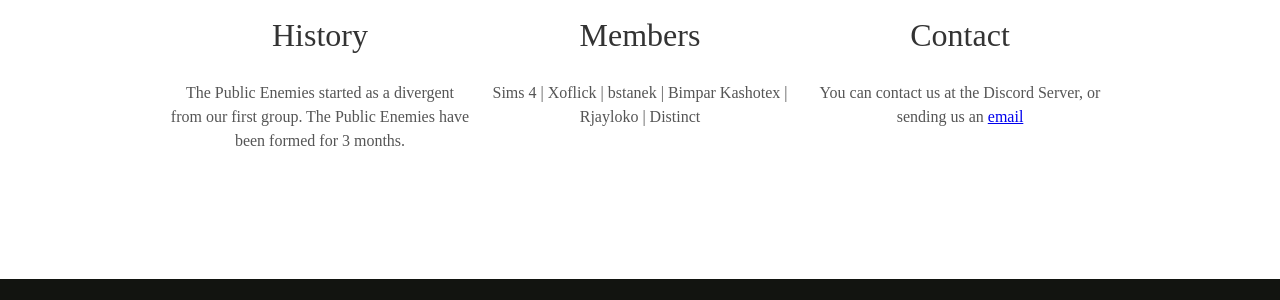
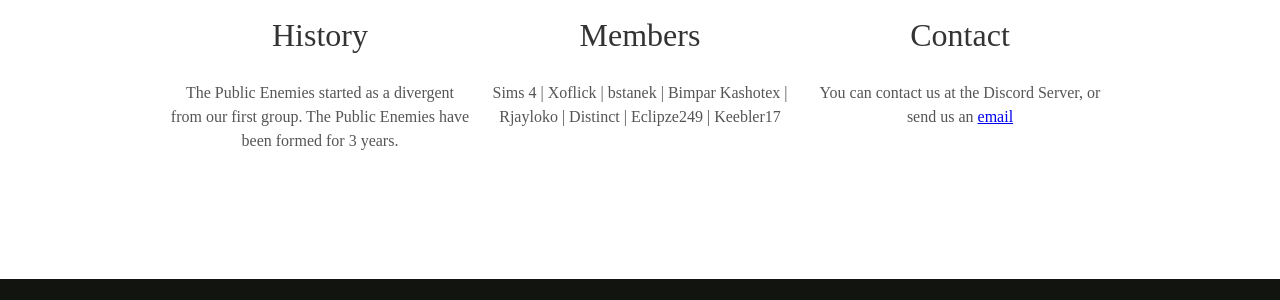
Before and after one commit to Kashotex/kashotex-beta, a Jekyll site: the page built from index.html, in a window 1280 px wide. Shown: the part 1164-1464 px from the top of the page. Built offline with Jekyll 4.4.1, drawn with Linux system fonts in a browser that asks for light colours; some web fonts are replaced.

Commit message:
Update about.html

```diff
--- a/_includes/about.html
+++ b/_includes/about.html
@@ -5,14 +5,14 @@
 <div class="user">
   <div class="tech">
     <h2>History</h2>
-    <p>The Public Enemies started as a divergent from our first group. The Public Enemies have been formed for 3 months.</p>
+    <p>The Public Enemies started as a divergent from our first group. The Public Enemies have been formed for 3 years.</p>
   </div>
   <div class="tech">
     <h2>Members</h2>
-    <p>Sims 4 | Xoflick | bstanek | Bimpar   Kashotex | Rjayloko | Distinct</p>
+    <p>Sims 4 | Xoflick | bstanek | Bimpar   Kashotex | Rjayloko | Distinct | Eclipze249 | Keebler17</p>
   </div>
   <div class="tech">
     <h2>Contact</h2>
-    <p>You can contact us at the Discord Server, or sending us an <a href="mailto:thepublicenemiesv1@gmail.com">email</a></p>
+    <p>You can contact us at the Discord Server, or send us an <a href="mailto:thepublicenemiesv1@gmail.com">email</a></p>
   </div>
 </div>
```
